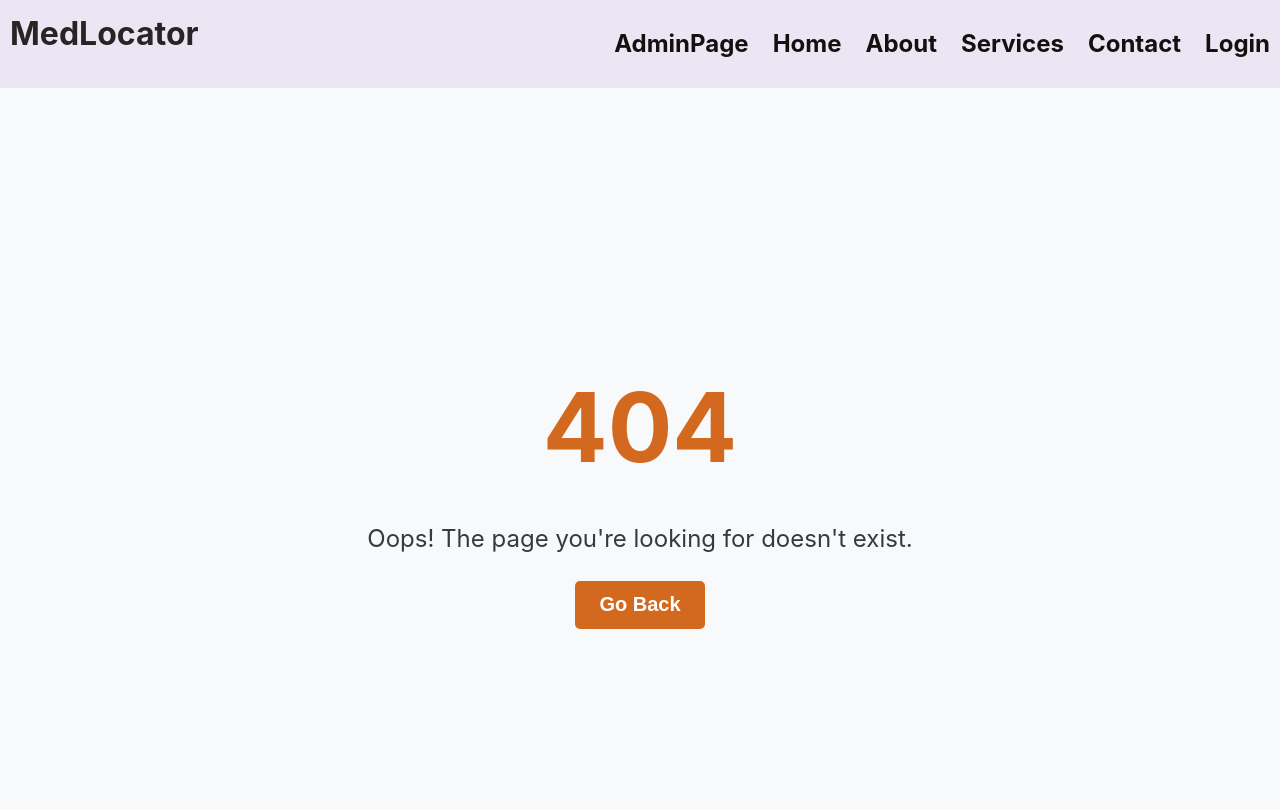
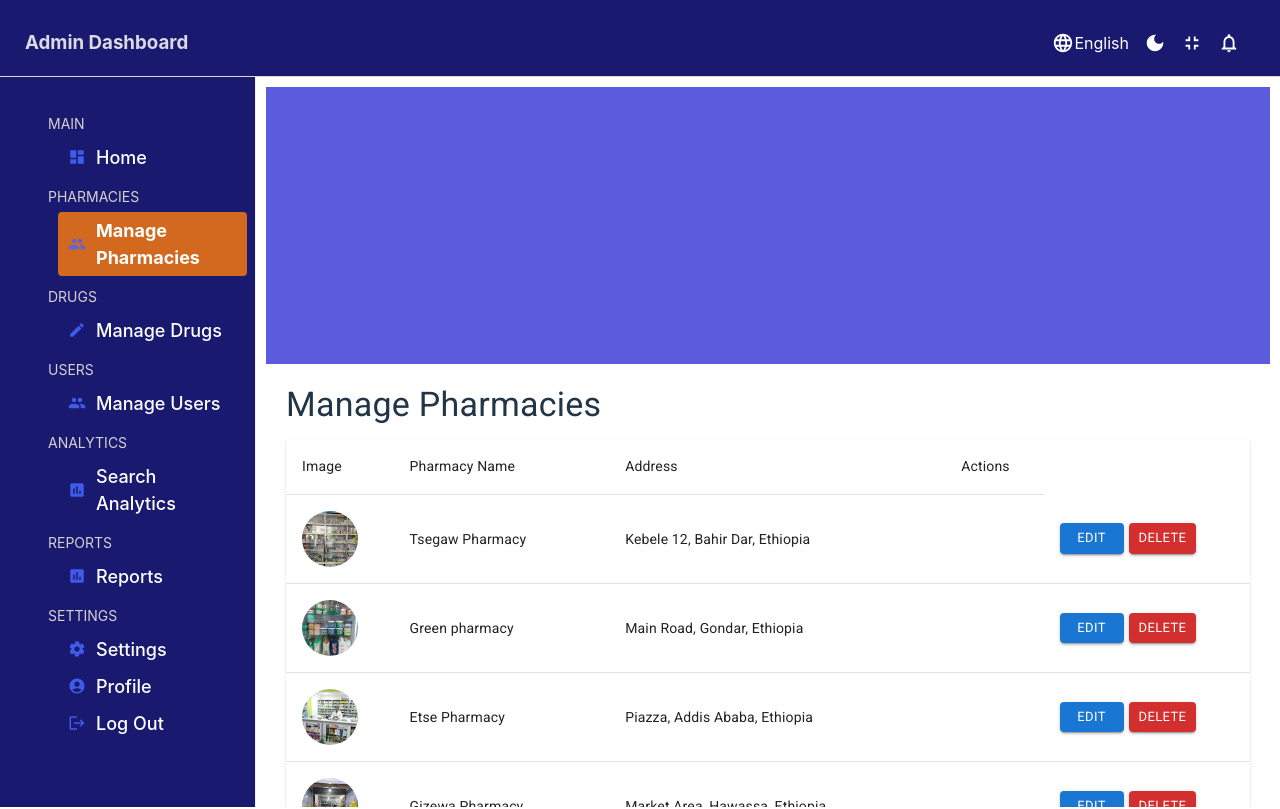
Before and after one commit to solomon-mh/fetanfews, a React (Vite) app: page /admin/manage-pharmacies in a window 1280 px wide. Shown: the top 809 px of the page. Built offline with nearby package versions, Linux system fonts and the light colour scheme.

Commit message:
add ManagePharmacies component and update routing in Admin sidebar

```diff
--- a/src/App.tsx
+++ b/src/App.tsx
@@ -12,6 +12,7 @@ import AdminHome from "./pages/AdminDashboard/AdminDashboard";
 import { PharmacyContextProvider } from "./contexts/PharmacyContext";
 import { pharmacies } from "./data/pharmacies";
 import { calculateDistance } from "./utils/calculations";
+import ManagePharmacies from "./admin/managePharmacy/ManagePharmacies";
 
 function App() {
   return (
@@ -44,6 +45,7 @@ function App() {
           }
         >
           <Route path="/admin" element={<AdminHome />} />
+          <Route path="/admin/manage-pharmacies" element={<ManagePharmacies />} />
         </Route>
       </Routes>
     </Router>
--- /dev/null
+++ b/src/admin/managePharmacy/ManagePharmacies.tsx
@@ -0,0 +1,70 @@
+import React from "react";
+import {
+  Table,
+  TableBody,
+  TableCell,
+  TableContainer,
+  TableHead,
+  TableRow,
+  Paper,
+  Typography,
+  Avatar,
+  Button,
+} from "@mui/material";
+import { pharmacies } from "../../data/pharmacies";
+const ManagePharmacies: React.FC = () => {
+  return (
+    <div style={{ padding: "20px" }}>
+      <Typography variant="h4" gutterBottom>
+        Manage Pharmacies
+      </Typography>
+      <TableContainer component={Paper}>
+        <Table>
+          <TableHead>
+            <TableRow>
+              <TableCell>Image</TableCell>
+              <TableCell>Pharmacy Name</TableCell>
+              <TableCell>Address</TableCell>
+
+              <TableCell>Actions</TableCell>
+            </TableRow>
+          </TableHead>
+          <TableBody>
+            {pharmacies.map((pharmacy) => (
+              <TableRow key={pharmacy.pharmacy_id}>
+                <TableCell>
+                  <Avatar
+                    src={pharmacy.image}
+                    alt={pharmacy.pharmacy_name}
+                    sx={{ width: 56, height: 56 }}
+                  />
+                </TableCell>
+                <TableCell>{pharmacy.pharmacy_name}</TableCell>
+                <TableCell>{pharmacy.address}</TableCell>
+
+                <TableCell>
+
+                </TableCell>
+                <TableCell>
+                  <Button
+                    variant="contained"
+                    color="primary"
+                    size="small"
+                    style={{ marginRight: "5px" }}
+                  >
+                    Edit
+                  </Button>
+                  <Button variant="contained" color="error" size="small">
+                    Delete
+                  </Button>
+                </TableCell>
+              </TableRow>
+            ))}
+          </TableBody>
+        </Table>
+      </TableContainer>
+    </div>
+  );
+};
+
+export default ManagePharmacies;
--- a/src/admin/sidebar/Sidebar.tsx
+++ b/src/admin/sidebar/Sidebar.tsx
@@ -37,11 +37,11 @@ const Sidebar: React.FC<SidebarProps> = ({ onLinkClick }) => {
 
           <p className="spann">Pharmacies</p>
           <Link
-            to="/admin/pharmacies"
+            to="/admin/manage-pharmacies"
             style={{ textDecoration: "none" }}
             onClick={onLinkClick}
           >
-            <li  className={pathname === "/admin/pharmacies" ? "active-link" : ""}>
+            <li  className={pathname === "/admin/manage-pharmacies" ? "active-link" : ""}>
               <GroupIcon className="icon" /> Manage Pharmacies
             </li>
           </Link>
```
